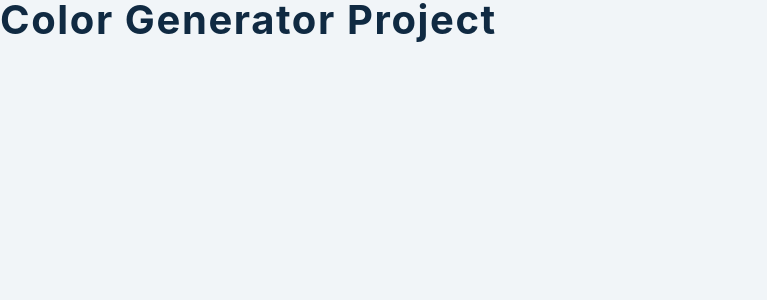
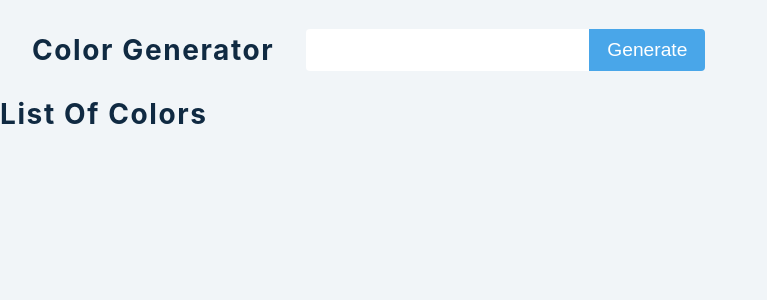
Before and after one commit to Borjaarmet/colorGenerator-react, a React (Create React App) app: page / in a window 1280 px wide. Shown: the top 300 px of the page, without its empty margins (0-767 px from the left). Built offline with nearby package versions, Linux system fonts and the light colour scheme.

Commit message:
setup structure

```diff
--- a/src/App.js
+++ b/src/App.js
@@ -1,10 +1,37 @@
-import React, { useState } from 'react'
-import SingleColor from './SingleColor'
+import React, { useState } from "react";
+import SingleColor from "./SingleColor";
 
-import Values from 'values.js'
+import Values from "values.js";
 
 function App() {
-  return <h2>color generator project</h2>
+  const [color, setColor] = useState("");
+  const [error, setError] = useState(false);
+  const [list, setList] = useState([]);
+
+  const handleSubmit = (e) => {
+    e.preventDefault();
+    console.log("submit");
+  };
+  return (
+    <>
+      <section className="container">
+        <h3>Color Generator</h3>
+        <form onSubmit={handleSubmit}>
+          <input
+            type="text"
+            value={color}
+            onChange={(e) => {
+              setColor(e.target.value);
+            }}
+          ></input>
+          <button className="btn">Generate</button>
+        </form>
+      </section>
+      <section>
+        <h3>list of colors</h3>
+      </section>
+    </>
+  );
 }
 
-export default App
+export default App;
```
